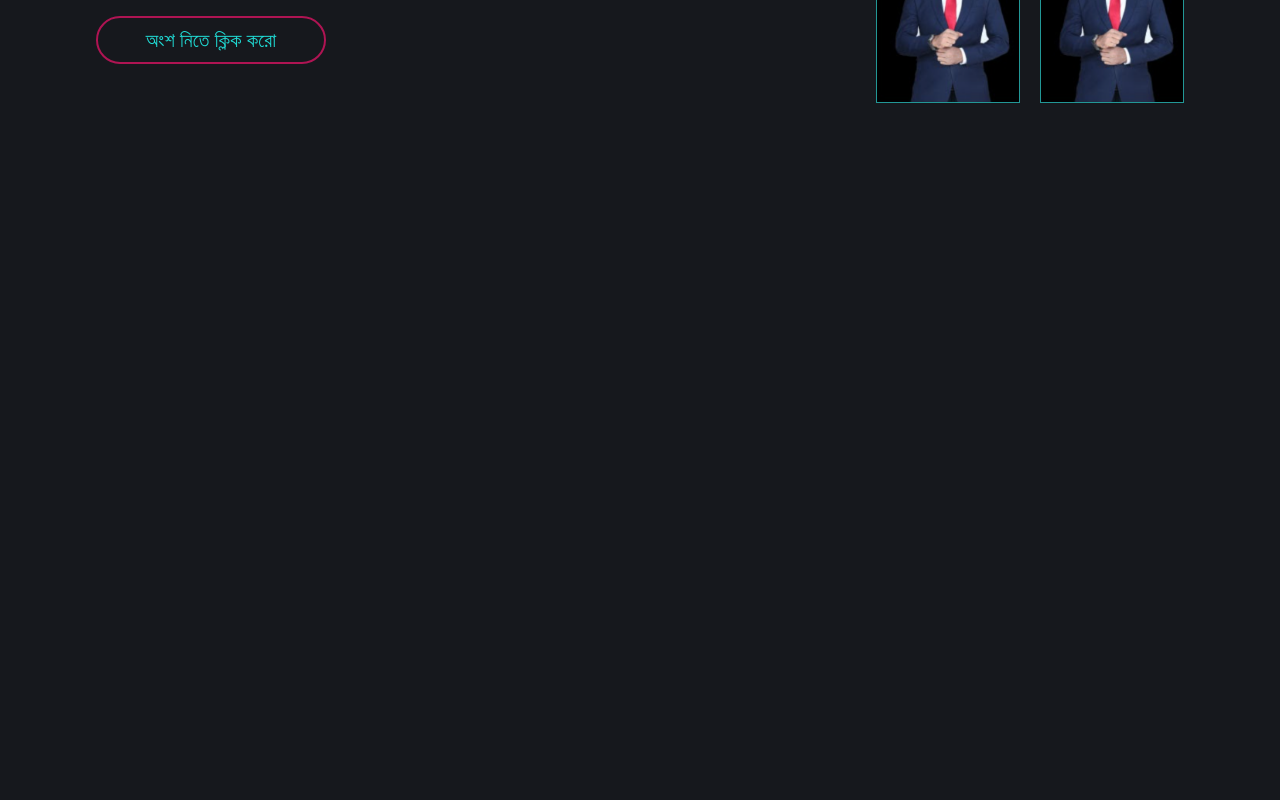
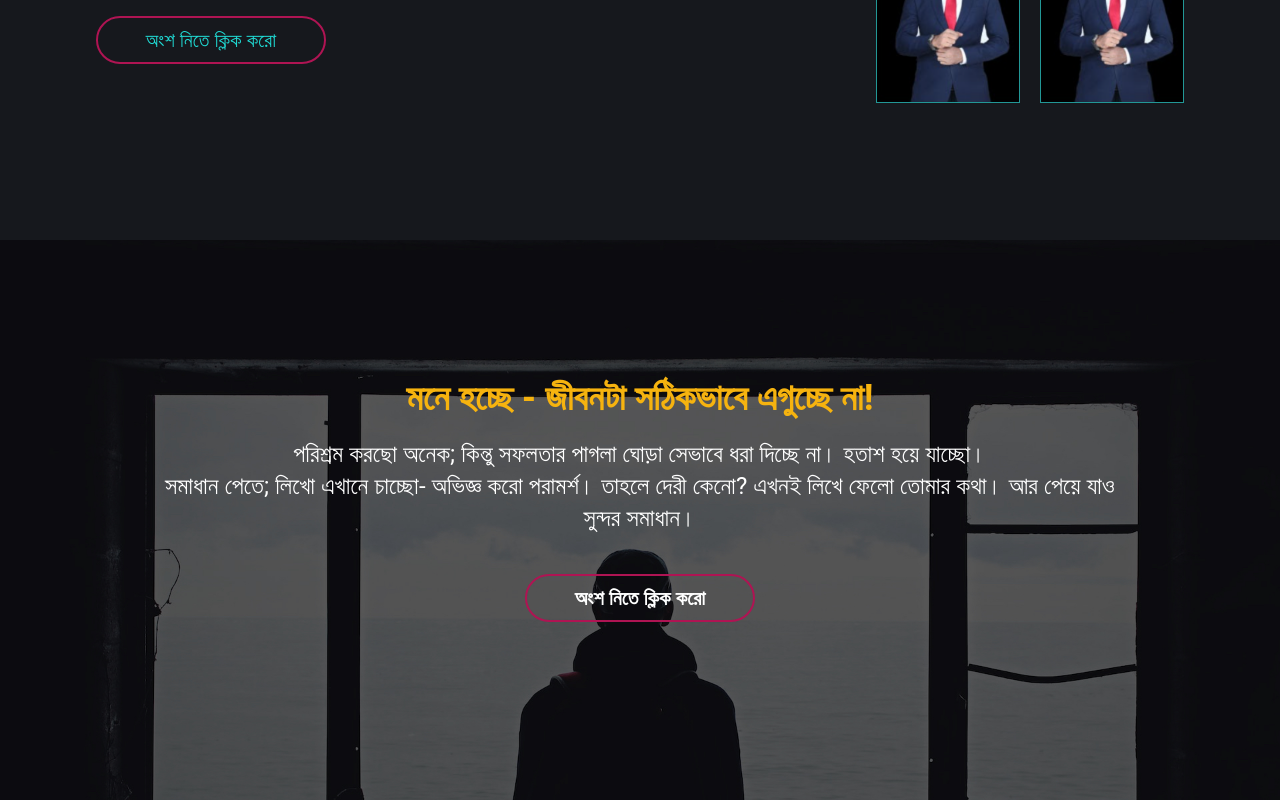
Before and after one commit to SalehAhmed19/GolamRabbi-SSOMOY_TV, a React (Vite) app: page / in a window 1280 px wide. Shown: the part 1992-2792 px from the top of the page. Before the commit the page ends 2232 px from the top, so only its background shows below. Built offline with nearby package versions, Linux system fonts and the light colour scheme.

Commit message:
advertisement added

```diff
--- /dev/null
+++ b/src/Components/Isolated/Advertisement.jsx
@@ -0,0 +1,30 @@
+import React from "react";
+import depressed from "../../assets/images/depression.jpg";
+
+function Advertisement() {
+  return (
+    <div
+      style={{
+        background: `url(${depressed})`,
+        backgroundSize: "cover",
+        backgroundRepeat: "no-repeat",
+      }}
+      className="lg:px-24 px-5 flex flex-col items-center justify-center h-[70vh]"
+    >
+      <h2 className="text-primary text-center text-4xl font-bold mb-5">
+        মনে হচ্ছে - জীবনটা সঠিকভাবে এগুচ্ছে না!
+      </h2>
+      <p className="text-[#fff] text-center text-2xl">
+        পরিশ্রম করছো অনেক; কিন্তু সফলতার পাগলা ঘোড়া সেভাবে ধরা দিচ্ছে না। হতাশ
+        হয়ে যাচ্ছো। <br /> সমাধান পেতে; লিখো এখানে চাচ্ছো- অভিজ্ঞ করো পরামর্শ।
+        তাহলে দেরী কেনো? এখনই লিখে ফেলো তোমার কথা। আর পেয়ে যাও <br /> সুন্দর
+        সমাধান।
+      </p>
+      <button className="my-10 py-2 border-2 border-[#AF1453] w-[230px] text-center rounded-full text-[#fff] font-bold text-xl">
+        অংশ নিতে ক্লিক করো
+      </button>
+    </div>
+  );
+}
+
+export default Advertisement;
--- a/src/Pages/Home.jsx
+++ b/src/Pages/Home.jsx
@@ -1,4 +1,5 @@
 import React from "react";
+import Advertisement from "../Components/Isolated/Advertisement";
 import Banner from "../Components/Isolated/Banner";
 import FanFun from "../Components/Isolated/FanFun";
 import Features from "../Components/Isolated/Features";
@@ -11,6 +12,7 @@ function Home() {
       <Statistics />
       <Features />
       <FanFun />
+      <Advertisement />
     </div>
   );
 }
```
Also changed, not shown: src/assets/images/depression.jpg (added).
